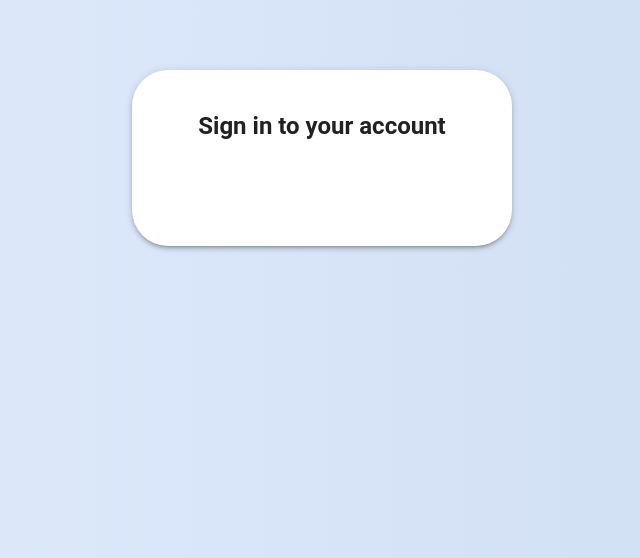
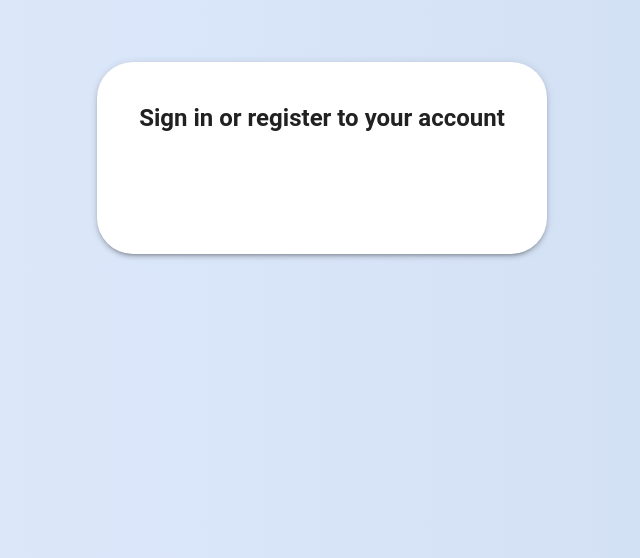
Before and after one commit to Adelin-Pachedzhiev/stock-calculator-ui, a React (Vite) app: page /login in a window 1280 px wide. Shown: the part 242-800 px from the top of the page, without its empty margins (318-958 px from the left). Built offline with nearby package versions, Linux system fonts and the light colour scheme.

Commit message:
Increases max width of login form and updates title for improved clarity

```diff
--- a/src/components/auth/Login.tsx
+++ b/src/components/auth/Login.tsx
@@ -43,15 +43,15 @@ const Login = () => {
         sx={{
           padding: 5,
           width: "100%",
-          maxWidth: 380,
+          maxWidth: 450,
           borderRadius: 3,
           boxShadow: 3,
           textAlign: "center",
         }}
       >
-        <Stack spacing={3}>
+        <Stack spacing={5}>
           <Typography variant="h5" fontWeight={600}>
-            Sign in to your account
+            Sign in or register to your account
           </Typography>
 
           <Box display="flex" justifyContent="center">
```
